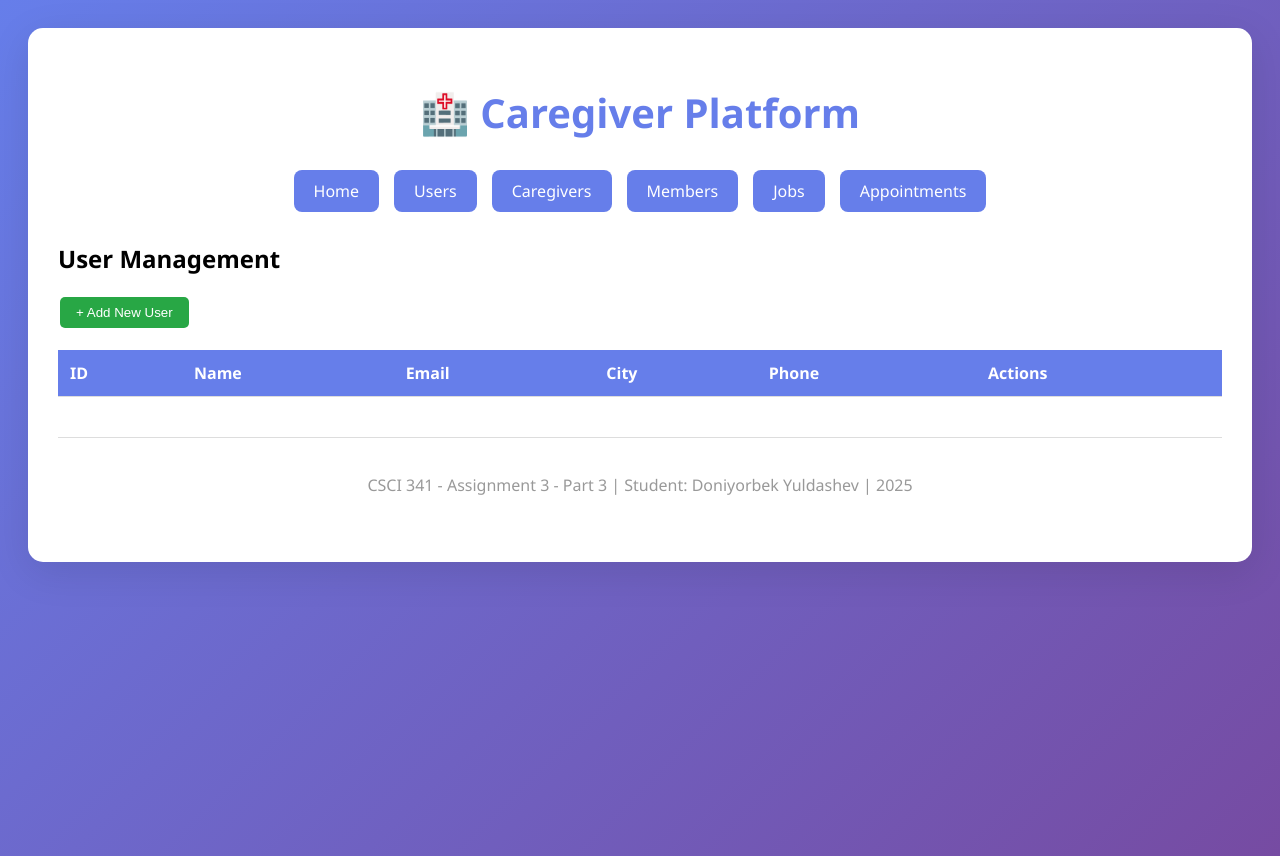
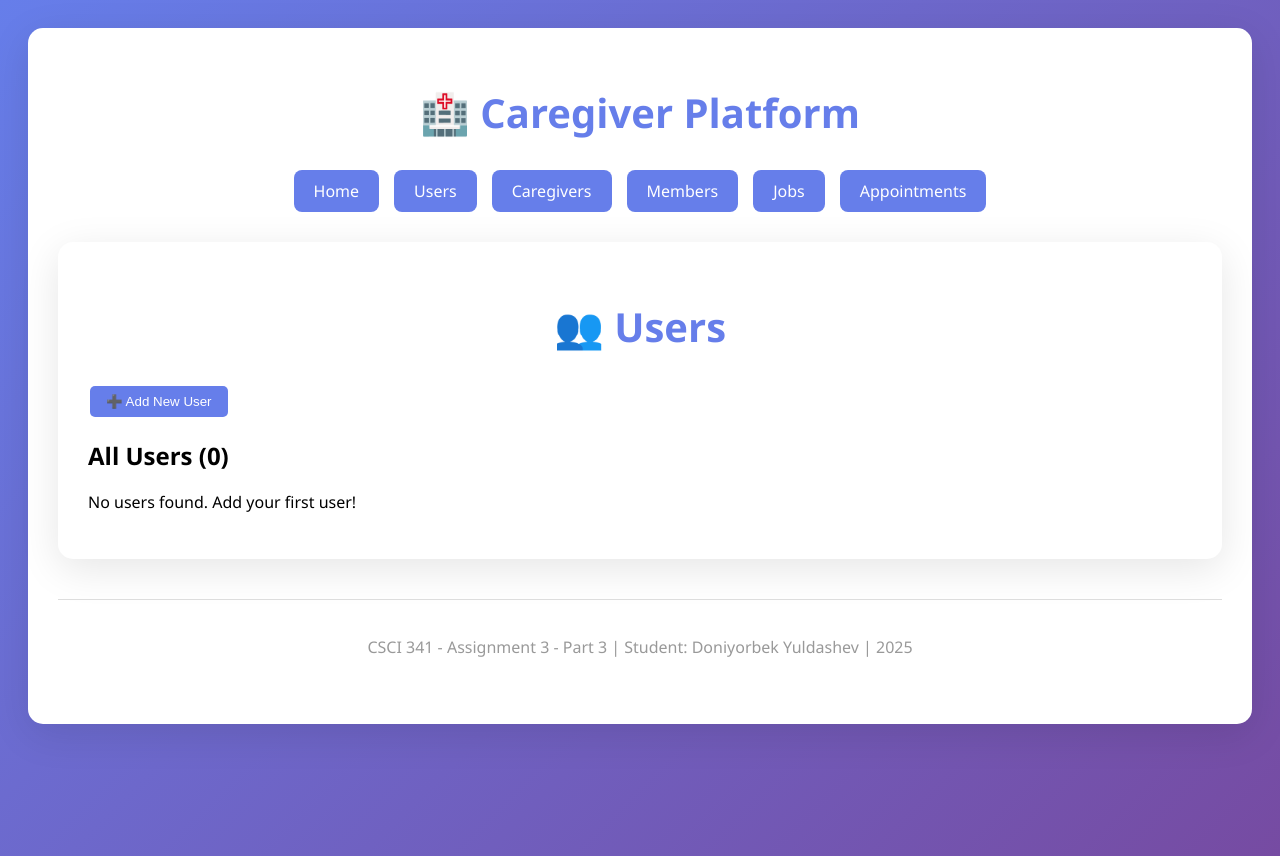
Before and after one commit to DoniyorbekYuldashev/caregiver-platform, a FastAPI app: page /users in a window 1280 px wide. Run offline with FastAPI, Linux system fonts and the light colour scheme; lists and menus that the app fills with data are empty.

Commit message:
Fix: Change form action from /update/ to /edit/

```diff
--- a/templates/users.html
+++ b/templates/users.html
@@ -1,48 +1,21 @@
 {% extends "base.html" %}
 
-{% block title %}Users - Caregiver Platform{% endblock %}
+{% block title %}Users{% endblock %}
 
 {% block content %}
-<h2>User Management</h2>
+<div class="container">
+    <h1>👥 Users</h1>
 
-<button class="btn btn-success" onclick="openModal('createModal')">+ Add New User</button>
+    {% if not edit_user %}
+    <button onclick="document.getElementById('addForm').style.display='block'" class="btn btn-primary">
+        ➕ Add New User
+    </button>
+    {% endif %}
 
-<table>
-    <thead>
-        <tr>
-            <th>ID</th>
-            <th>Name</th>
-            <th>Email</th>
-            <th>City</th>
-            <th>Phone</th>
-            <th>Actions</th>
-        </tr>
-    </thead>
-    <tbody>
-        {% for user in users %}
-        <tr>
-            <td>{{ user.user_id }}</td>
-            <td>{{ user.given_name }} {{ user.surname }}</td>
-            <td>{{ user.email }}</td>
-            <td>{{ user.city }}</td>
-            <td>{{ user.phone_number }}</td>
-            <td>
-                <button class="btn btn-primary" onclick="openEditModal({{ user.user_id }}, '{{ user.given_name }}', '{{ user.surname }}', '{{ user.city }}', '{{ user.phone_number }}')">Edit</button>
-                <form action="/users/delete/{{ user.user_id }}" method="post" style="display: inline;" onsubmit="return confirmDelete('Delete user {{ user.given_name }} {{ user.surname }}?')">
-                    <button type="submit" class="btn btn-danger">Delete</button>
-                </form>
-            </td>
-        </tr>
-        {% endfor %}
-    </tbody>
-</table>
-
-<!-- Create Modal -->
-<div id="createModal" class="modal">
-    <div class="modal-content">
-        <span class="close" onclick="closeModal('createModal')">&times;</span>
-        <h3>Add New User</h3>
-        <form action="/users/create" method="post">
+    <!-- Add User Form -->
+    <div id="addForm" style="display: {% if show_form %}block{% else %}none{% endif %};">
+        <h2>Add New User</h2>
+        <form method="post" action="/users/create">
             <div class="form-group">
                 <label>Email:</label>
                 <input type="email" name="email" required>
@@ -65,52 +38,90 @@
             </div>
             <div class="form-group">
                 <label>Profile Description:</label>
-                <textarea name="profile_description" rows="3"></textarea>
+                <textarea name="profile_description" rows="3" required></textarea>
             </div>
             <div class="form-group">
                 <label>Password:</label>
                 <input type="password" name="password" required>
             </div>
-            <button type="submit" class="btn btn-success">Create</button>
+            <button type="submit" class="btn btn-primary">Save User</button>
+            <button type="button" onclick="document.getElementById('addForm').style.display='none'" class="btn btn-secondary">Cancel</button>
         </form>
     </div>
-</div>
 
-<!-- Edit Modal -->
-<div id="editModal" class="modal">
-    <div class="modal-content">
-        <span class="close" onclick="closeModal('editModal')">&times;</span>
-        <h3>Edit User</h3>
-        <form id="editForm" method="post">
+    <!-- Edit User Form -->
+    {% if edit_user %}
+    <div id="editForm">
+        <h2>Edit User</h2>
+        <form method="post" action="/users/edit/{{ edit_user.user_id }}">
+            <div class="form-group">
+                <label>Email:</label>
+                <input type="email" name="email" value="{{ edit_user.email }}" required>
+            </div>
             <div class="form-group">
                 <label>First Name:</label>
-                <input type="text" name="given_name" id="edit_given_name" required>
+                <input type="text" name="given_name" value="{{ edit_user.given_name }}" required>
             </div>
             <div class="form-group">
                 <label>Last Name:</label>
-                <input type="text" name="surname" id="edit_surname" required>
+                <input type="text" name="surname" value="{{ edit_user.surname }}" required>
             </div>
             <div class="form-group">
                 <label>City:</label>
-                <input type="text" name="city" id="edit_city" required>
+                <input type="text" name="city" value="{{ edit_user.city }}" required>
             </div>
             <div class="form-group">
                 <label>Phone:</label>
-                <input type="text" name="phone_number" id="edit_phone" required>
+                <input type="text" name="phone_number" value="{{ edit_user.phone_number }}" required>
             </div>
-            <button type="submit" class="btn btn-primary">Update</button>
+            <div class="form-group">
+                <label>Profile Description:</label>
+                <textarea name="profile_description" rows="3" required>{{ edit_user.profile_description }}</textarea>
+            </div>
+            <div class="form-group">
+                <label>Password:</label>
+                <input type="password" name="password" value="{{ edit_user.password }}" required>
+            </div>
+            <button type="submit" class="btn btn-primary">Update User</button>
+            <a href="/users" class="btn btn-secondary">Cancel</a>
         </form>
     </div>
+    {% endif %}
+
+    <!-- Users List -->
+    <h2>All Users ({{ users|length }})</h2>
+    {% if users %}
+    <table>
+        <thead>
+            <tr>
+                <th>ID</th>
+                <th>Name</th>
+                <th>Email</th>
+                <th>City</th>
+                <th>Phone</th>
+                <th>Actions</th>
+            </tr>
+        </thead>
+        <tbody>
+            {% for user in users %}
+            <tr>
+                <td>{{ user.user_id }}</td>
+                <td>{{ user.given_name }} {{ user.surname }}</td>
+                <td>{{ user.email }}</td>
+                <td>{{ user.city }}</td>
+                <td>{{ user.phone_number }}</td>
+                <td>
+                    <a href="/users/edit/{{ user.user_id }}" class="btn btn-primary">✏️ Edit</a>
+                    <a href="/users/delete/{{ user.user_id }}"
+                       onclick="return confirm('Delete this user?')"
+                       class="btn btn-danger">🗑️ Delete</a>
+                </td>
+            </tr>
+            {% endfor %}
+        </tbody>
+    </table>
+    {% else %}
+    <p>No users found. Add your first user!</p>
+    {% endif %}
 </div>
-
-<script>
-function openEditModal(id, given_name, surname, city, phone) {
-    document.getElementById('editForm').action = '/users/update/' + id;
-    document.getElementById('edit_given_name').value = given_name;
-    document.getElementById('edit_surname').value = surname;
-    document.getElementById('edit_city').value = city;
-    document.getElementById('edit_phone').value = phone;
-    openModal('editModal');
-}
-</script>
 {% endblock %}
```
